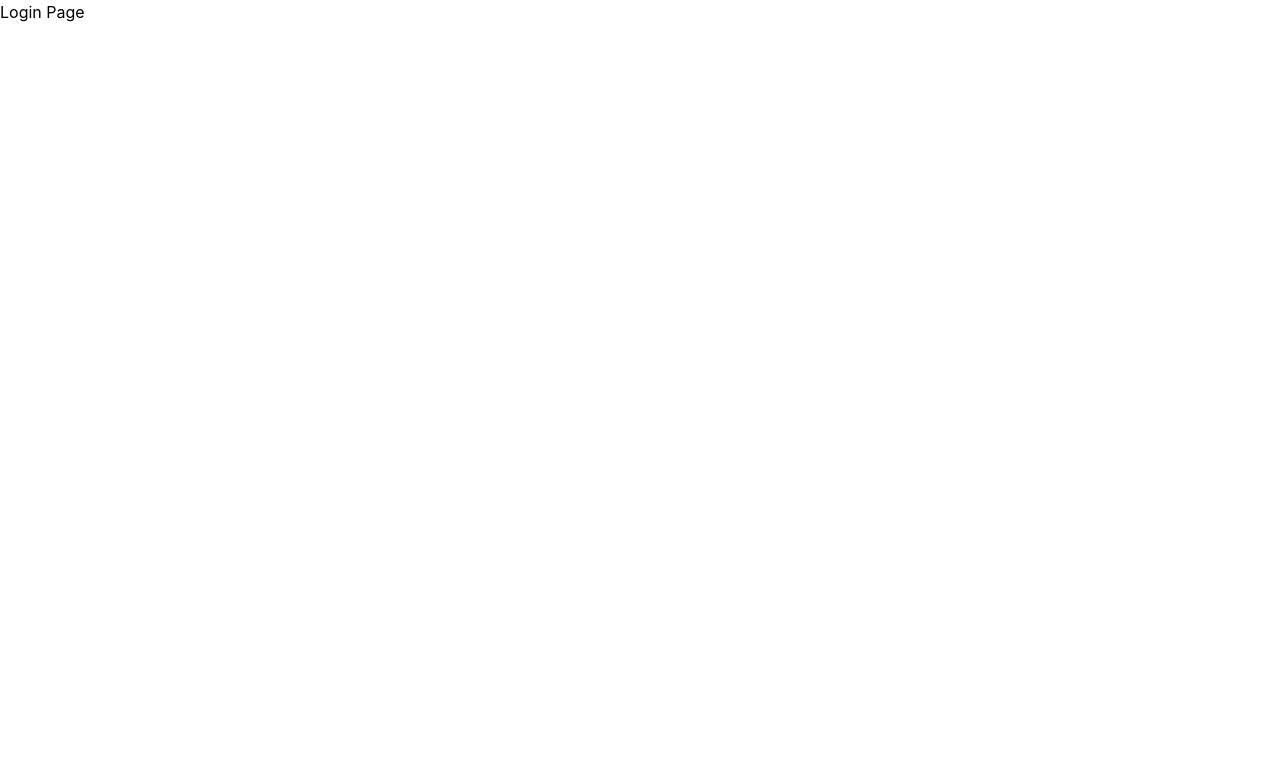
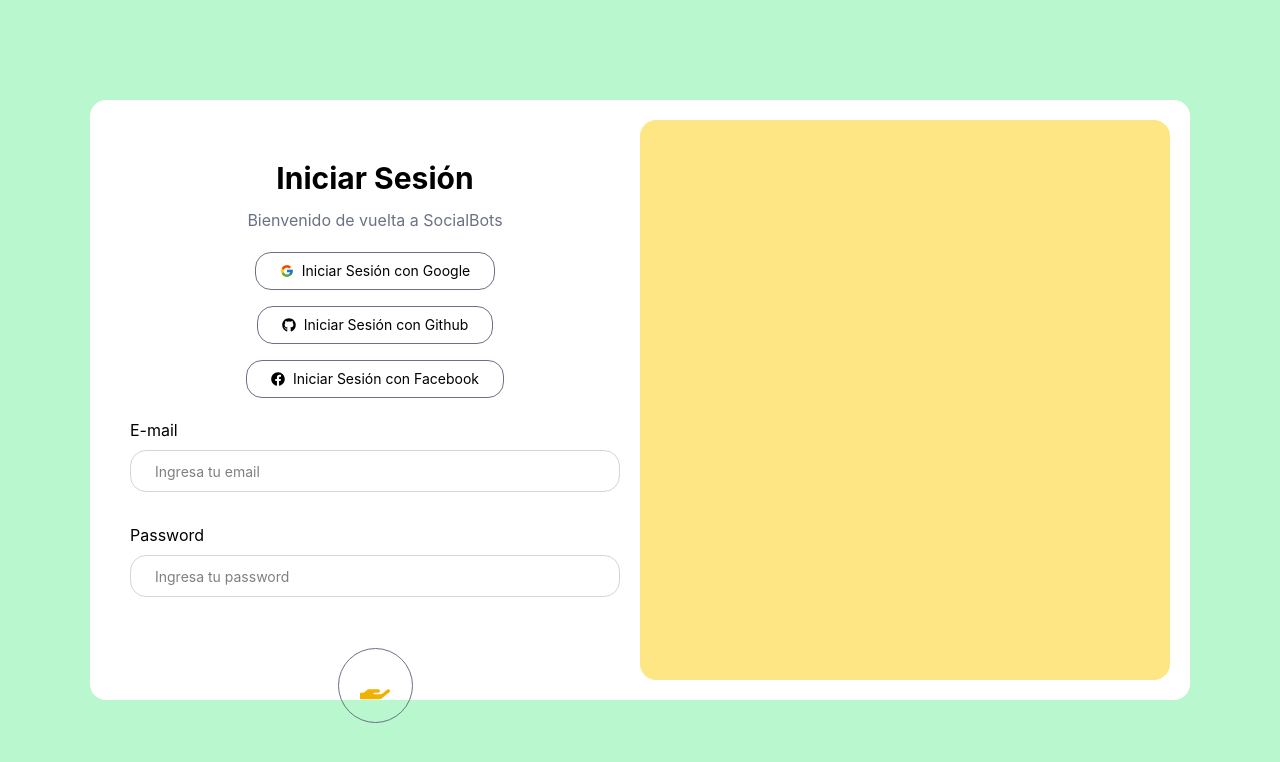
Before and after one commit to SocialBotLabs-S-A/BOTTY, a React (Vite) app in the folder client/: page /login in a window 1280 px wide. Shown: the top 762 px of the page. Built offline with nearby package versions, Linux system fonts and the light colour scheme.

Commit message:
feat: add authlogin

```diff
--- a/client/package.json
+++ b/client/package.json
@@ -20,8 +20,11 @@
     "eslint-config-prettier": "10.0.1",
     "react": "19.0.0",
     "react-dom": "19.0.0",
+    "react-hot-toast": "^2.5.2",
+    "react-icons": "^5.4.0",
     "react-router": "7.1.5",
     "tailwindcss": "4.0.6",
+    "zod": "^3.24.2",
     "zustand": "5.0.3"
   },
   "devDependencies": {
@@ -41,7 +44,7 @@
     "vite": "6.1.0"
   },
   "lint-staged": {
-    "*.{ts, tsx, js}" : "npm run lint",
+    "*.{ts, tsx, js}": "npm run lint",
     "**/*": "npm run format"
   },
   "engines": {
--- a/client/src/App.tsx
+++ b/client/src/App.tsx
@@ -1,15 +1,18 @@
-import { Route } from "react-router";
+import { Navigate, Route } from "react-router";
 import RoutesWithNotFound from "./components/RoutesWithNotFound";
 import AuthGuard from "./guard/AuthGuard";
 import RegisterForm from "./pages/register/RegisterForm";
+import AuthLogin from "./pages/auth/login/AuthLogin";
 
 function App() {
   return (
     <RoutesWithNotFound>
-      <Route path="/login" element={<span>Login Page</span>} />
+      <Route path="/" element={<Navigate to='/private' />}  />
+      <Route path="/login" element={<AuthLogin />} />
       <Route path="/register" element={<RegisterForm/>} />
       <Route element={<AuthGuard />}>
-          {/* Aqui van a estar las rutas privadas */}
+        {/* Aqui van a estar las rutas privadas */}
+        <Route path="/private" element={<span>This is private</span>} />
       </Route>
     </RoutesWithNotFound>
   );
--- a/client/src/main.tsx
+++ b/client/src/main.tsx
@@ -1,10 +1,12 @@
 import { createRoot } from 'react-dom/client';
 import { BrowserRouter } from 'react-router';
+import App from './App.tsx';
+import { Toaster } from 'react-hot-toast'
 import './index.css';
-import App from './App.tsx';
 
 createRoot(document.getElementById('root')!).render(
   <BrowserRouter>
     <App />
+    <Toaster />
   </BrowserRouter>
 );
--- /dev/null
+++ b/client/src/pages/auth/login/AuthLogin.tsx
@@ -0,0 +1,74 @@
+import { FaGithub, FaFacebook, FaHandPointer } from "react-icons/fa";
+import { FcGoogle } from "react-icons/fc";
+import { FaHandHolding } from "react-icons/fa";
+import { z } from 'zod'
+import { FormEvent, useState } from "react";
+
+
+const loginSchema = z.object({
+  email: z.string().min(1, 'El email es obligatorio').max(36, 'El email no puede exceder de 32 caracteres').email('El email es invalido'),
+  password: z.string().min(8, 'El password debe tener al menos 8 caracteres').max(36, 'El password no puede exceder de 32 caracteres')
+})
+
+const AuthLogin = () => {
+  const [error, setError] = useState<{ email?: string, password?: string } | null>(null)
+
+  const handleSubmit = (e: FormEvent<HTMLFormElement>) => {
+    e.preventDefault()
+
+    setError(null)
+
+    const formObject = new FormData(e.target as HTMLFormElement)
+    const formData = Object.fromEntries(formObject)
+
+    const validate = loginSchema.safeParse(formData)
+
+    if (!validate.success) {
+      const formatedError = validate.error.format()
+      setError({ email: formatedError.email?._errors[0], password: formatedError.password?._errors[0] })
+      return
+    }
+
+    console.log(formData);
+  }
+
+  return (
+    <div className="flex items-center justify-center h-screen bg-green-200">
+      <div className="w-[1100px] h-[600px] bg-white flex items-center p-5 rounded-2xl">
+        <div className="w-[50%] h-[100%] flex flex-col p-5">
+          <div className="text-center mt-5 mb-5">
+            <h1 className="pb-3 text-3xl font-bold">Iniciar Sesión</h1>
+            <h2 className="text-gray-500">Bienvenido de vuelta a SocialBots</h2>
+          </div>
+          <div className="flex items-center justify-center gap-4 flex-wrap mb-5">
+            <button type="button" className="cursor-pointer text-sm px-6 py-2 rounded-2xl border-1 border-solid border-gray-500 flex items-center gap-2 hover:bg-gray-200"><FcGoogle /> Iniciar Sesión con Google</button>
+            <button type="button" className="cursor-pointer text-sm px-6 py-2 rounded-2xl border-1 border-solid border-gray-500 flex items-center gap-2 hover:bg-gray-200"><FaGithub/> Iniciar Sesión con Github</button>
+            <button type="button" className="cursor-pointer text-sm px-6 py-2 rounded-2xl border-1 border-solid border-gray-500 flex items-center gap-2 hover:bg-gray-200"><FaFacebook/> Iniciar Sesión con Facebook</button>
+          </div>
+          <form onSubmit={handleSubmit} className="flex flex-col">
+            <div className="flex flex-col gap-2 h-[105px]">
+              <label htmlFor="email">E-mail</label>
+              <input className="px-6 py-2 rounded-2xl border-1 border-solid border-gray-300 focus:outline-none placeholder:text-sm" id="email" name="email" type="text" placeholder="Ingresa tu email" />
+              { error?.email && <span className="text-red-500 text-sm">{error.email}</span> }
+            </div>
+            <div className="flex flex-col gap-2 h-[105px]">
+              <label htmlFor="password">Password</label>
+              <input className="px-6 py-2 rounded-2xl border-1 border-solid border-gray-300 focus:outline-none placeholder:text-sm" id="password" name="password" type="password" placeholder="Ingresa tu password" />
+              { error?.password && <span className="text-red-500 text-sm">{error.password}</span> }
+            </div>
+            <button className="mt-5 size-[75px] flex items-center justify-center mx-auto cursor-pointer  text-center rounded-full border-1 border-solid border-gray-500 hover:bg-gray-200" type="submit">
+              {
+                error ? <FaHandPointer className="text-center text-3xl fill-yellow-500" /> : <FaHandHolding className="text-center text-3xl fill-yellow-500"  />
+              }
+            </button>
+          </form>
+        </div>
+        <div className="w-[50%] h-[100%] bg-amber-200 rounded-2xl">
+          <img />
+        </div>
+      </div>
+    </div>
+  )
+}
+
+export default AuthLogin
```
Also changed, not shown: 1 other file (tests, documents, lock files or other folders).
